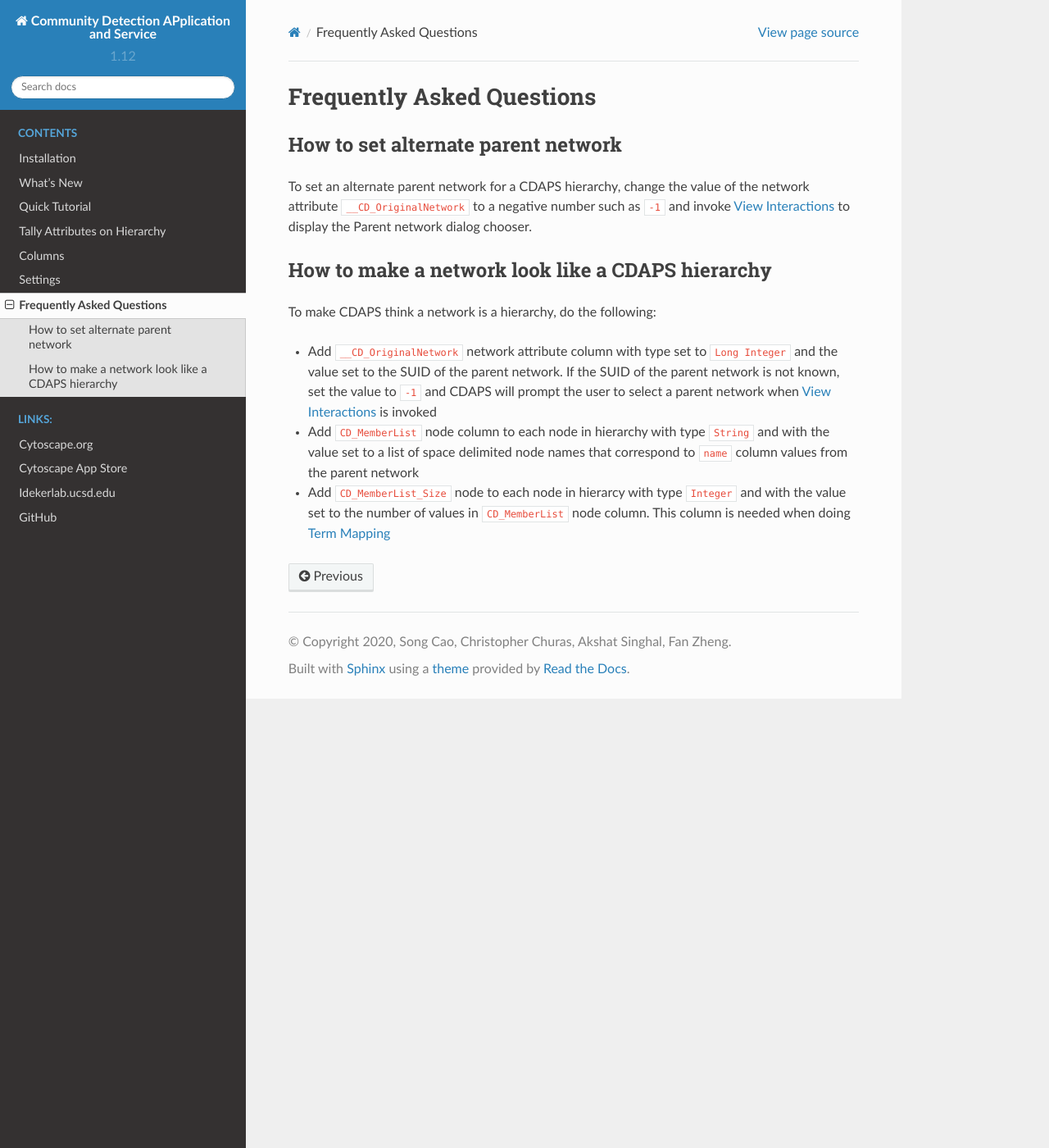
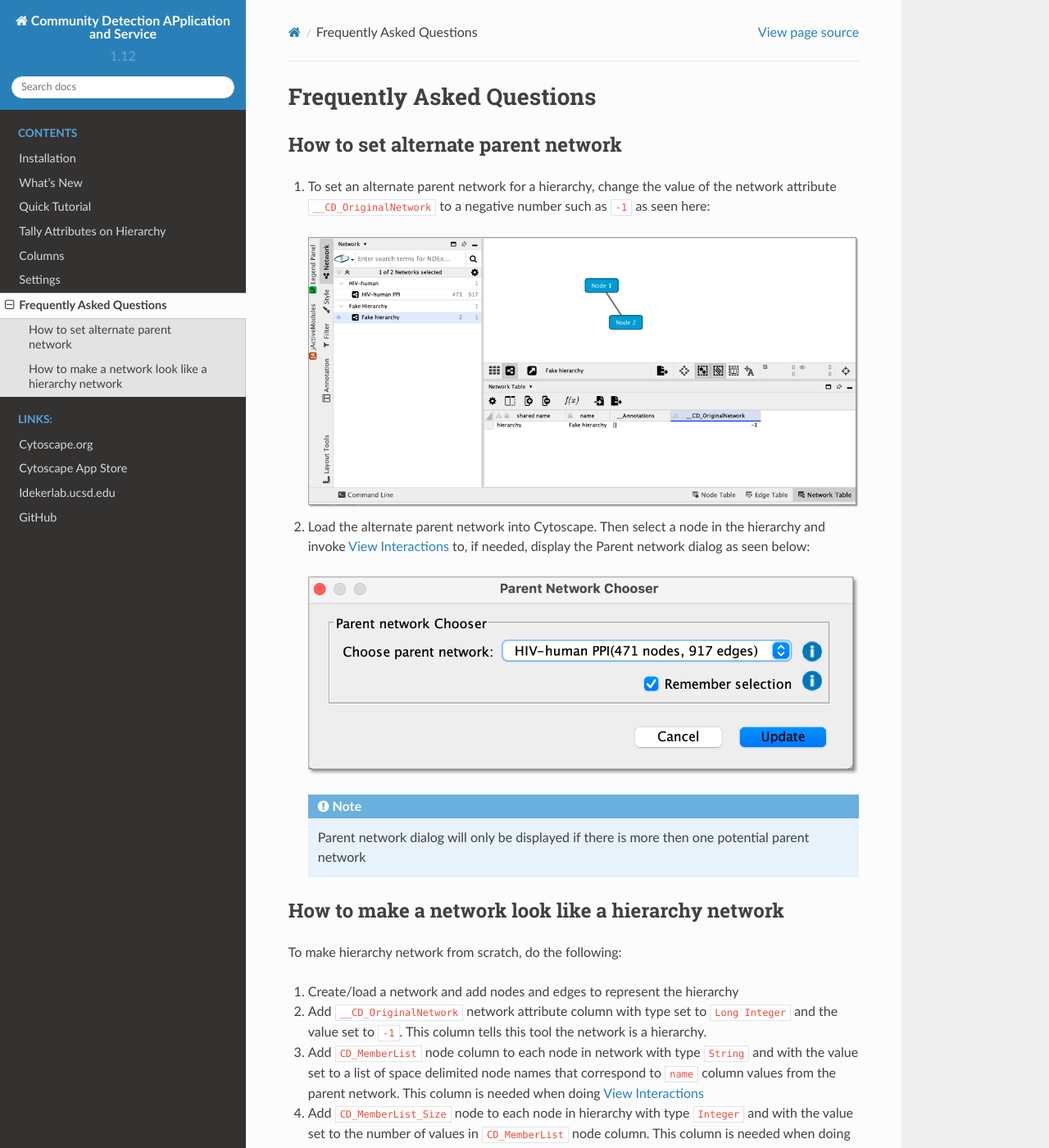
Before and after one commit to cytoscape/cy-community-detection, a Sphinx documentation site: the page built from docs/faq.rst, in a window 1280 px wide and 1400 px high. Shown: the whole window at 82% size. Built offline with Sphinx 7.4.7 and the Read the Docs theme 2.0.0, drawn with Linux system fonts in a browser that asks for light colours; some of the changed text lies outside the part shown.

Commit message:
completed faq

```diff
--- a/docs/faq.rst
+++ b/docs/faq.rst
@@ -8,26 +8,52 @@ Frequently Asked Questions
 How to set alternate parent network
 --------------------------------------------------
 
-To set an alternate parent network for a CDAPS
-hierarchy, change the value of the network attribute ``__CD_OriginalNetwork``
-to a negative number such as ``-1`` and invoke :ref:`View Interactions <view-interactions>`
-to display the Parent network dialog chooser.
+#. To set an alternate parent network for a hierarchy, change the
+   value of the network attribute ``__CD_OriginalNetwork``
+   to a negative number such as ``-1`` as seen here:
+
+   .. image:: images/faq/cd_originalnetwork.png
+      :class: with-border with-shadow
+
+#. Load the alternate parent network into Cytoscape. Then select a node in the hierarchy
+   and invoke :ref:`View Interactions <view-interactions>` to, if needed, display
+   the Parent network dialog as seen below:
+
+   .. image:: images/faq/parentdialogchooser.png
+      :class: with-border with-shadow
 
 
-How to make a network look like a CDAPS hierarchy
----------------------------------------------------
+   .. note::
+		Parent network dialog will only be displayed if there is more
+		then one potential parent network
 
-To make CDAPS think a network is a hierarchy, do the following:
+How to make a network look like a hierarchy network
+------------------------------------------------------
 
-* Add ``__CD_OriginalNetwork`` network attribute column with type set to ``Long Integer``
-  and the value set to the SUID of the parent network. If the SUID of the parent network
-  is not known, set the value to ``-1`` and CDAPS will prompt the user to select a
-  parent network when :ref:`View Interactions <view-interactions>` is invoked
+To make hierarchy network from scratch, do the following:
 
-* Add ``CD_MemberList`` node column to each node in hierarchy with type ``String`` and with
-  the value set to a list of space delimited node names that correspond to ``name`` column
-  values from the parent network
+#. Create/load a network and add nodes and edges to represent the
+   hierarchy
 
-* Add ``CD_MemberList_Size`` node to each node in hierarcy with type ``Integer`` and with
-  the value set to the number of values in ``CD_MemberList`` node column. This column is
-  needed when doing :ref:`Term Mapping <perform-term-mapping>`
+#. Add ``__CD_OriginalNetwork`` network attribute column with type set to ``Long Integer``
+   and the value set to ``-1``. This column tells this tool the network is a hierarchy.
+
+#. Add ``CD_MemberList`` node column to each node in network with type ``String`` and with
+   the value set to a list of space delimited node names that correspond to ``name`` column
+   values from the parent network. This column is needed when doing
+   :ref:`View Interactions <view-interactions>`
+
+#. Add ``CD_MemberList_Size`` node to each node in hierarchy with type ``Integer`` and with
+   the value set to the number of values in ``CD_MemberList`` node column. This column is
+   needed when doing :ref:`Term Mapping <perform-term-mapping>`
+
+   .. image:: images/faq/fake_hierarchy.png
+      :class: with-border with-shadow
+
+#. If not already done, load the parent network into Cytoscape. In screenshot above,
+   *HIV-human PPI* network has been loaded
+
+
+.. note::
+	To get the same look and feel, copy the `style <https://manual.cytoscape.org/en/stable/Styles.html#introduction-to-the-style-interface>`__
+	from a hierarchy already run by this tool onto the hierarchy made from scratch
```
